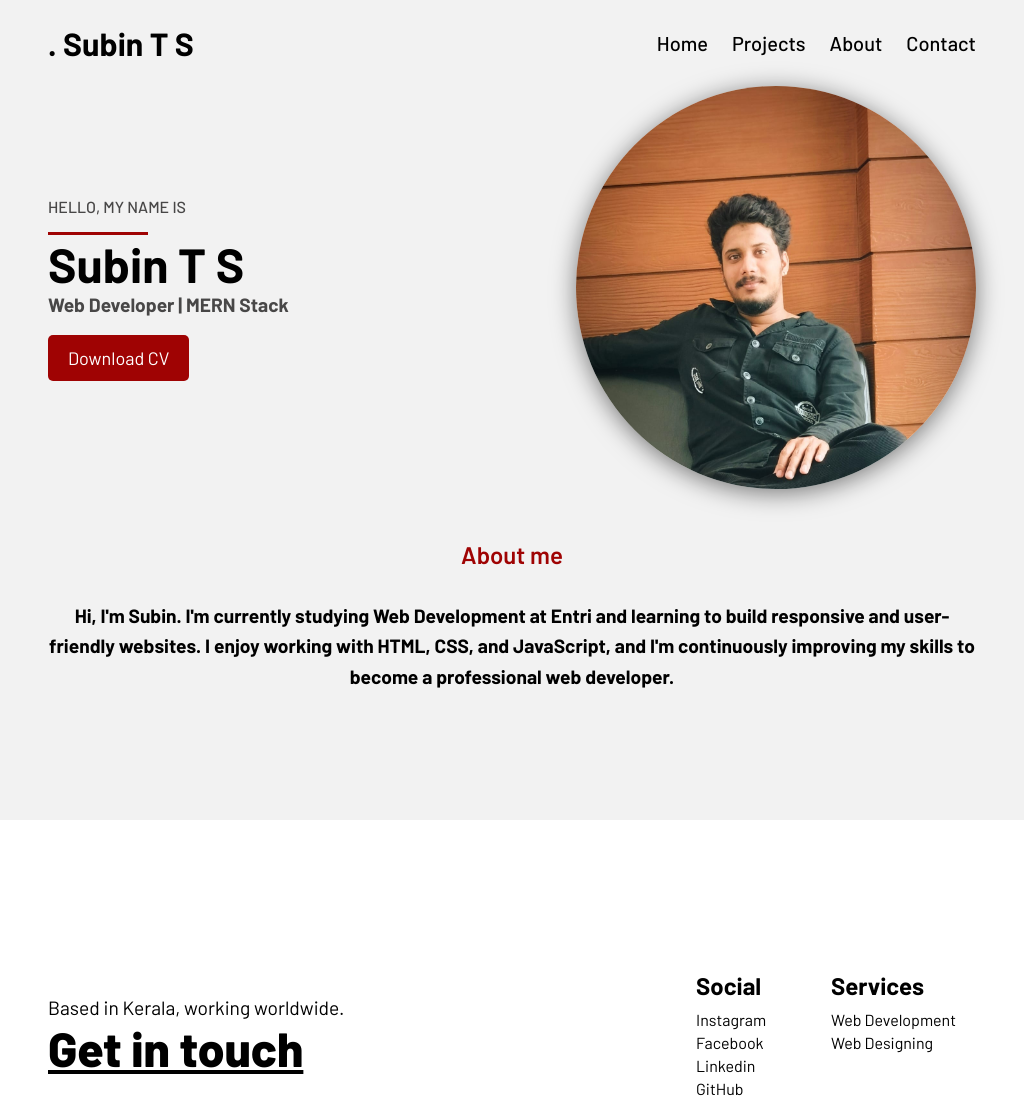
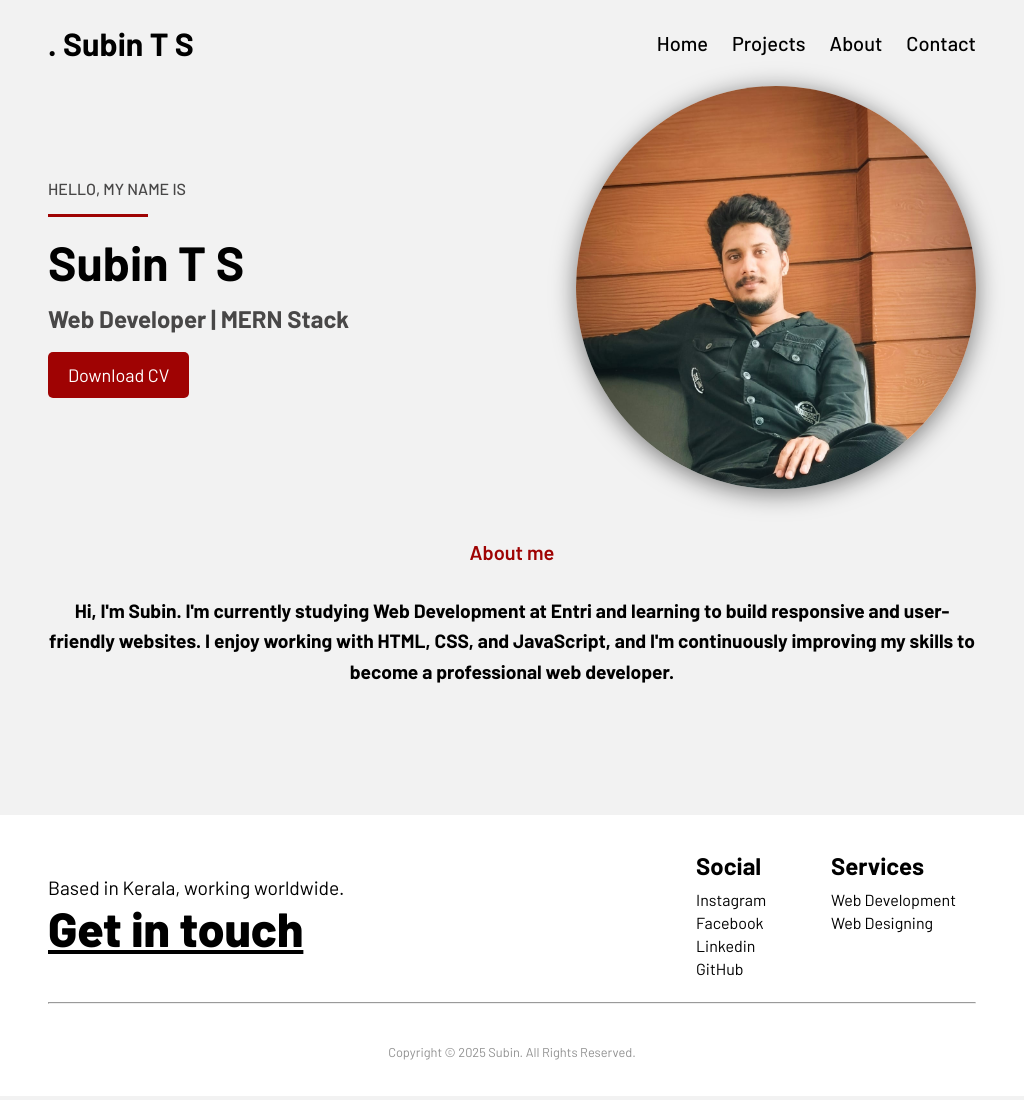
Before and after one commit to Subinfasliya/My-Portfolio-CSS-Media-query, a plain HTML site: page index.html in a window 1024 px wide. Shown: the top 1100 px of the page. Drawn offline with Linux system fonts and the light colour scheme.

Commit message:
updated html code in index.html about section

```diff
--- a/css/index.css
+++ b/css/index.css
@@ -240,6 +240,7 @@ Desktop-first Approach */
   /* Hero section */
   .hero-container {
     height: auto;
+     max-height: 100vh;
     padding: 0 3rem;
     display: flex;
     align-items: center;
@@ -258,10 +259,12 @@ Desktop-first Approach */
 
   .hero-container h1 {
     font-size: 3rem;
+    margin-top: 1rem;
   }
 
   .hero-container h2 {
-    font-size: 1.2rem;
+    font-size: 1.5rem;
+    margin: 0.8rem 0;
   }
 
   /* Hero-resume button  */
@@ -283,13 +286,14 @@ Desktop-first Approach */
 
   /* About section */
   .about-container {
+    width: 100%;
     height: auto;
     margin-top: 2rem;
     padding: 1rem 3rem;
   }
 
   .about-subtitle {
-    font-size: 1.5rem;
+    font-size: 1.25rem;
     text-align: center;
   }
 
@@ -304,6 +308,11 @@ Desktop-first Approach */
   footer {
     padding: 1rem 3rem;
     height: auto;
+  }
+
+  .footer-container{
+    height: auto;
+
   }
 
   .footer-container p {
```
